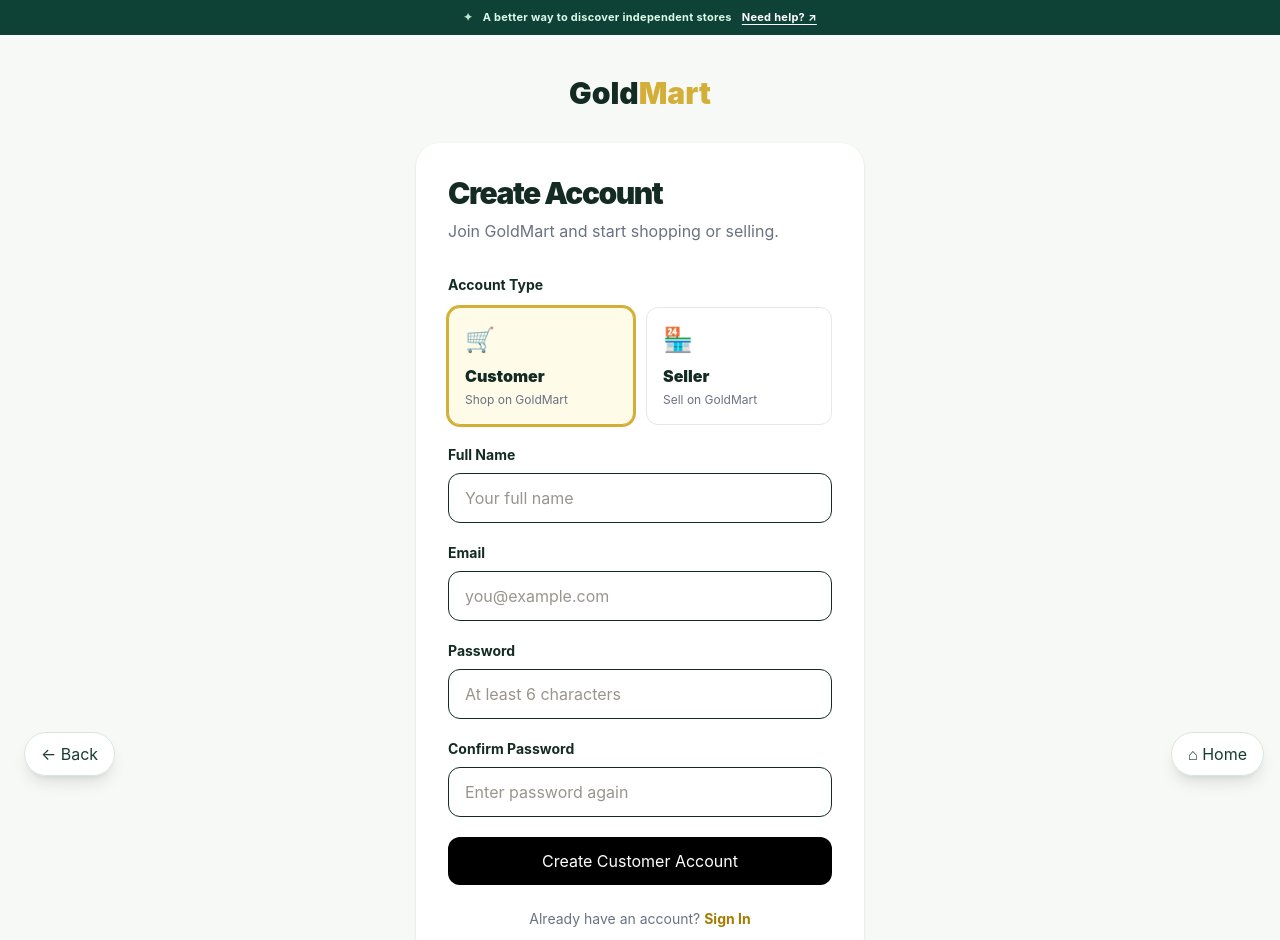
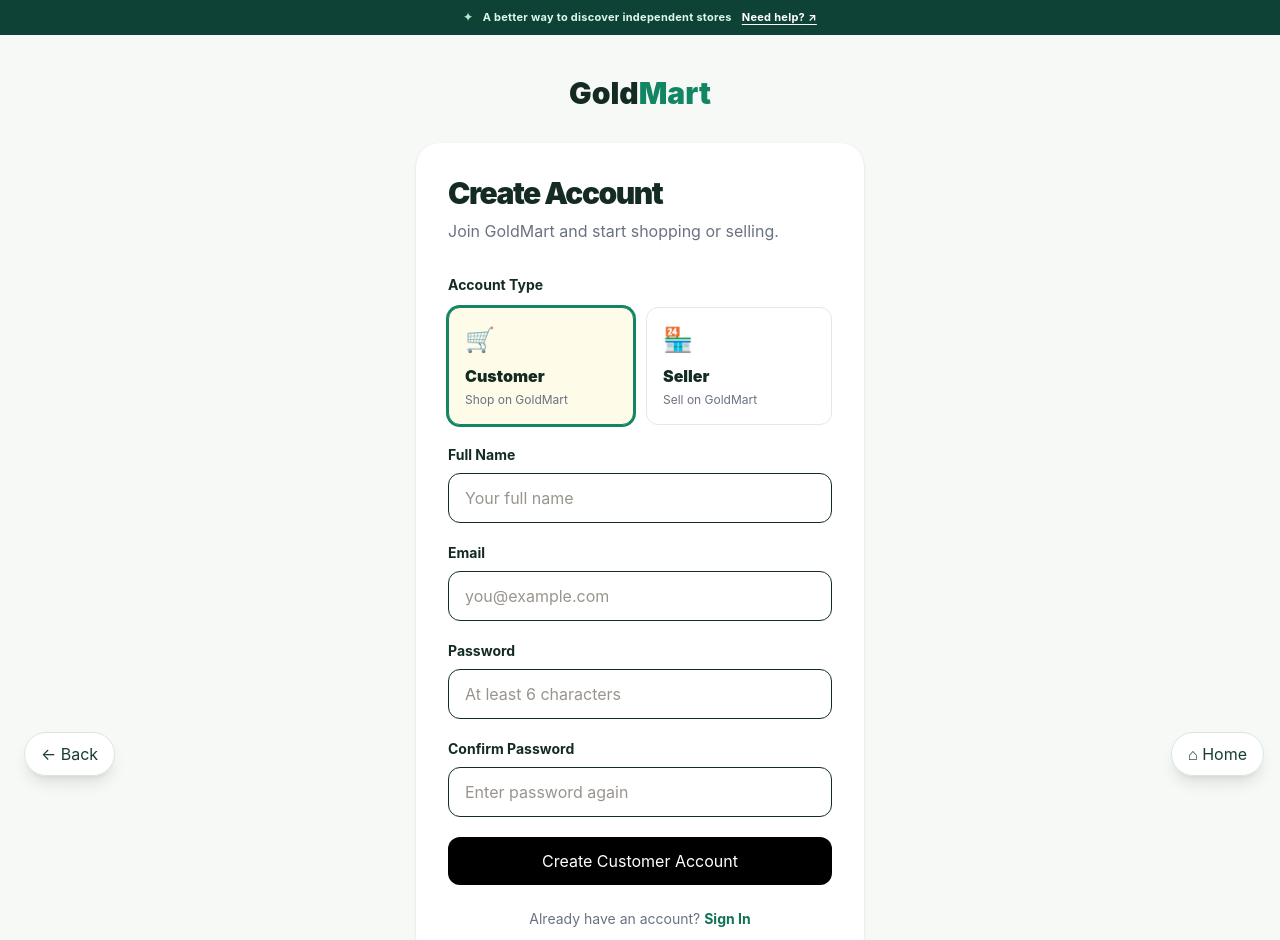
Before and after one commit to oscar1-max/Gold-mart-Ybsr, a Next.js app: page /register in a window 1280 px wide. Shown: the top 940 px of the page. Built offline with nearby package versions, Linux system fonts and the light colour scheme.

Commit message:
Finish consistent GoldMart buyer account, help and search styling

```diff
--- a/app/register/page.tsx
+++ b/app/register/page.tsx
@@ -87,7 +87,7 @@ export default function RegisterPage() {
           href="/"
           className="mb-8 block text-center text-3xl font-black"
         >
-          Gold<span className="text-[#D4AF37]">Mart</span>
+          Gold<span className="text-[#128563]">Mart</span>
         </Link>
 
         <div className="rounded-3xl bg-white p-6 shadow-sm sm:p-8">
@@ -124,8 +124,8 @@ export default function RegisterPage() {
                   onClick={() => setRole("customer")}
                   className={`rounded-xl border p-4 text-left transition ${
                     role === "customer"
-                      ? "border-[#D4AF37] bg-yellow-50 ring-2 ring-[#D4AF37]"
-                      : "border-gray-200 hover:border-[#D4AF37]"
+                      ? "border-[#128563] bg-yellow-50 ring-2 ring-[#128563]"
+                      : "border-gray-200 hover:border-[#128563]"
                   }`}
                 >
                   <div className="text-2xl">🛒</div>
@@ -144,8 +144,8 @@ export default function RegisterPage() {
                   onClick={() => setRole("seller")}
                   className={`rounded-xl border p-4 text-left transition ${
                     role === "seller"
-                      ? "border-[#D4AF37] bg-yellow-50 ring-2 ring-[#D4AF37]"
-                      : "border-gray-200 hover:border-[#D4AF37]"
+                      ? "border-[#128563] bg-yellow-50 ring-2 ring-[#128563]"
+                      : "border-gray-200 hover:border-[#128563]"
                   }`}
                 >
                   <div className="text-2xl">🏪</div>
@@ -176,7 +176,7 @@ export default function RegisterPage() {
                   setName(event.target.value)
                 }
                 placeholder="Your full name"
-                className="w-full rounded-xl border px-4 py-3 outline-none focus:border-[#D4AF37]"
+                className="w-full rounded-xl border px-4 py-3 outline-none focus:border-[#128563]"
               />
             </div>
 
@@ -194,7 +194,7 @@ export default function RegisterPage() {
                   setEmail(event.target.value)
                 }
                 placeholder="you@example.com"
-                className="w-full rounded-xl border px-4 py-3 outline-none focus:border-[#D4AF37]"
+                className="w-full rounded-xl border px-4 py-3 outline-none focus:border-[#128563]"
               />
             </div>
 
@@ -213,7 +213,7 @@ export default function RegisterPage() {
                   setPassword(event.target.value)
                 }
                 placeholder="At least 6 characters"
-                className="w-full rounded-xl border px-4 py-3 outline-none focus:border-[#D4AF37]"
+                className="w-full rounded-xl border px-4 py-3 outline-none focus:border-[#128563]"
               />
             </div>
 
@@ -232,7 +232,7 @@ export default function RegisterPage() {
                   setConfirmPassword(event.target.value)
                 }
                 placeholder="Enter password again"
-                className="w-full rounded-xl border px-4 py-3 outline-none focus:border-[#D4AF37]"
+                className="w-full rounded-xl border px-4 py-3 outline-none focus:border-[#128563]"
               />
             </div>
 
@@ -240,7 +240,7 @@ export default function RegisterPage() {
             <button
               type="submit"
               disabled={loading}
-              className="w-full rounded-xl bg-black py-3 font-bold text-white transition hover:bg-[#D4AF37] hover:text-black disabled:cursor-not-allowed disabled:opacity-60"
+              className="w-full rounded-xl bg-black py-3 font-bold text-white transition hover:bg-[#128563] hover:text-black disabled:cursor-not-allowed disabled:opacity-60"
             >
               {loading
                 ? "Creating Account..."
@@ -255,7 +255,7 @@ export default function RegisterPage() {
             Already have an account?{" "}
             <Link
               href="/login"
-              className="font-bold text-[#A67C00]"
+              className="font-bold text-[#127256]"
             >
               Sign In
             </Link>
```
